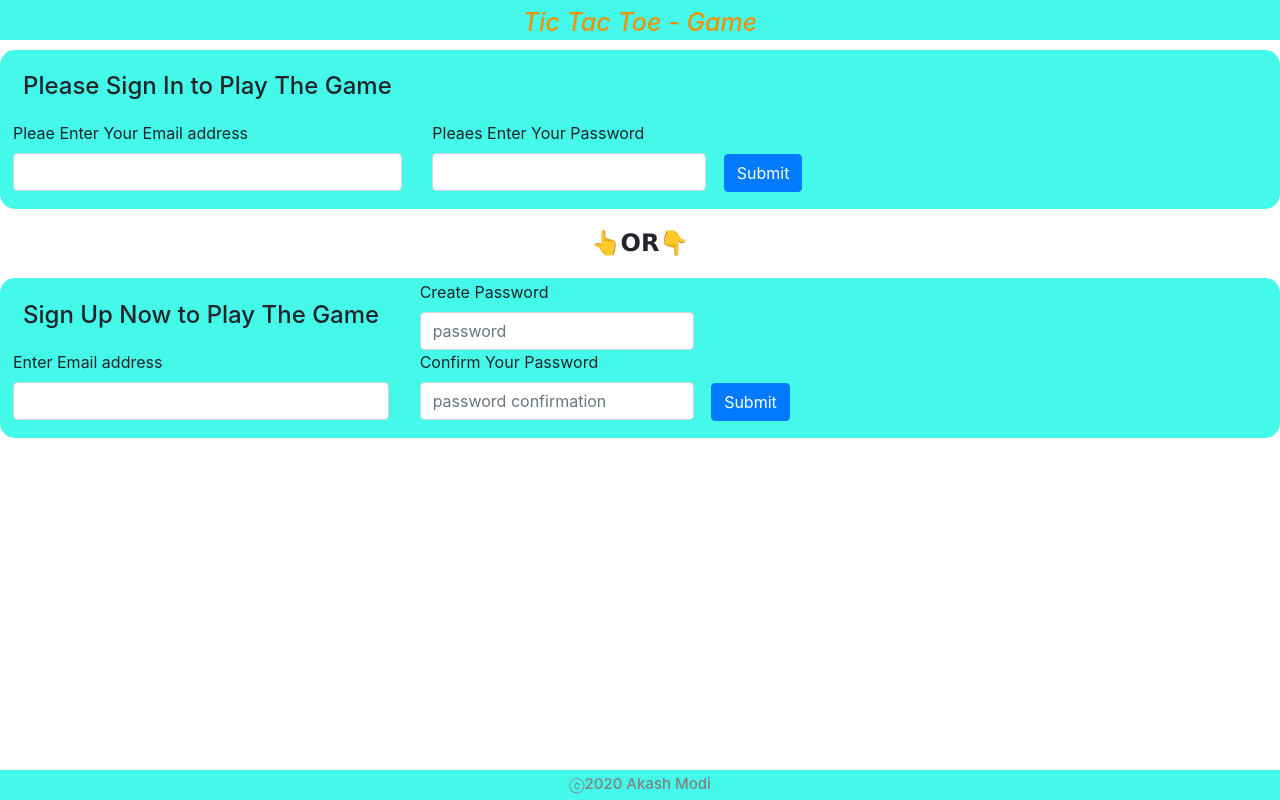
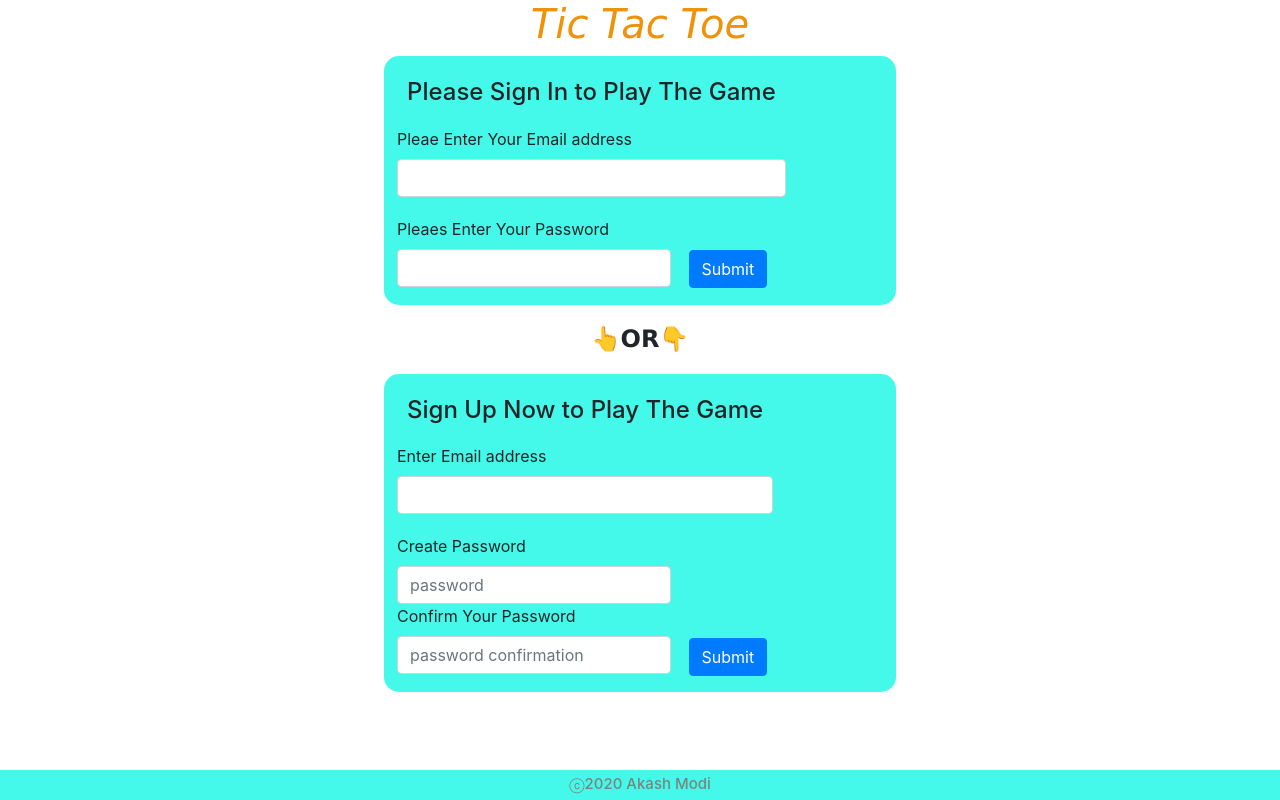
Before and after one commit to akymodi/tic-tac-toe-client, a website built with webpack: page index.html in a window 1280 px wide. Built offline with nearby package versions, Linux system fonts and the light colour scheme.

Commit message:
Updatd ui-ux

```diff
--- a/assets/scripts/auth/ui.js
+++ b/assets/scripts/auth/ui.js
@@ -46,6 +46,7 @@ const signOutSuccess = function (response) {
   $('#pwd-change').hide()
   $('#sign-out').hide()
   $('.gameboard').hide()
+  $('#or').show()
   console.log(response)
 }
 
--- a/assets/scripts/gameBoard/events.js
+++ b/assets/scripts/gameBoard/events.js
@@ -1,9 +1,9 @@
 'use strict'
 
 // const api = require('./api')
-const ui = require('./ui')
-// const getFormFields = require('./../../../lib/get-form-fields')
-const store = require('../store')
+// const ui = require('./ui')
+// // const getFormFields = require('./../../../lib/get-form-fields')
+// const store = require('../store')
 
 // variable for game start or finish
 let gameOver = false
--- a/assets/styles/index.scss
+++ b/assets/styles/index.scss
@@ -1,19 +1,21 @@
 @import '~bootstrap/scss/bootstrap';
 
 header {
-  background-color: #45f9ea;
-  position:fixed;
-  top: 0px;
-  width: 100%;
-  height: 5%;
+  display: block;
+  margin: auto;
+  padding: auto;
+  // background-color: #45f9ea;
+  // width: 100%;
+  // height: 5%;
 }
 
 h1 {
+  // text-align: center;
+  color: #ef9207;
+  font-size: 40px;
+  font-style: italic;
+  font-family: cursive;
   text-align: center;
-  color: #ef9207;
-  font-size: 25px;
-  font-style: italic;
-  margin: 7px 10px;
 }
 
 h5 {
@@ -29,7 +31,7 @@ body {
 
 td {
   border: 3px solid white;
-  background-color: #099999;
+  background-color: #13f7e4;
   cursor: pointer;
   font-family: 'Arial';
   font-size: 70px;
@@ -123,9 +125,9 @@ height: 30px;
 }
 
 #message {
-  position: center;
+  display: block;
   font-size: 15px;
-  margin: 50px 0px 0px 0px;
+  margin: auto;
   background-color: orange;
   color: white;
 }
@@ -139,11 +141,13 @@ button {
   text-align: right;
   margin: 0px 0px 0px 200px;
 }
-//
-// @media only screen and (min-width: 800px) {
-//   #sign-in,
-//   #sign-up,
-//   {
-//     width: 40%;
-//   }
-// }
+
+@media only screen and (min-width: 800px) {
+  #sign-in,
+  #sign-up,
+  #message,
+  header,
+  {
+    width: 40%;
+  }
+}
--- a/index.html
+++ b/index.html
@@ -17,7 +17,7 @@
 
   <!-- site title -->
   <header>
-    <h1>Tic Tac Toe - Game</h1>
+    <h1>Tic Tac Toe</h1>
   </header>
 
 
```
